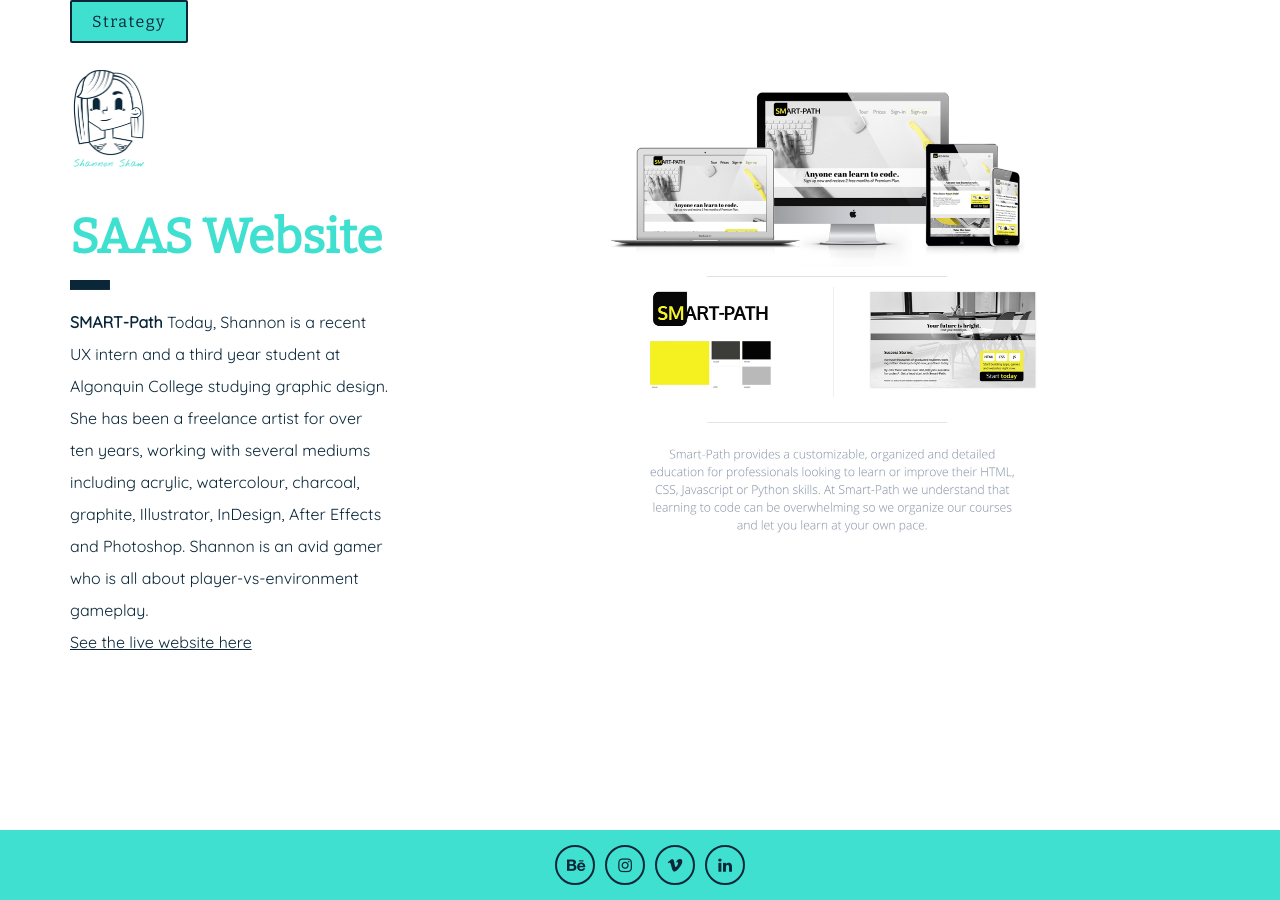
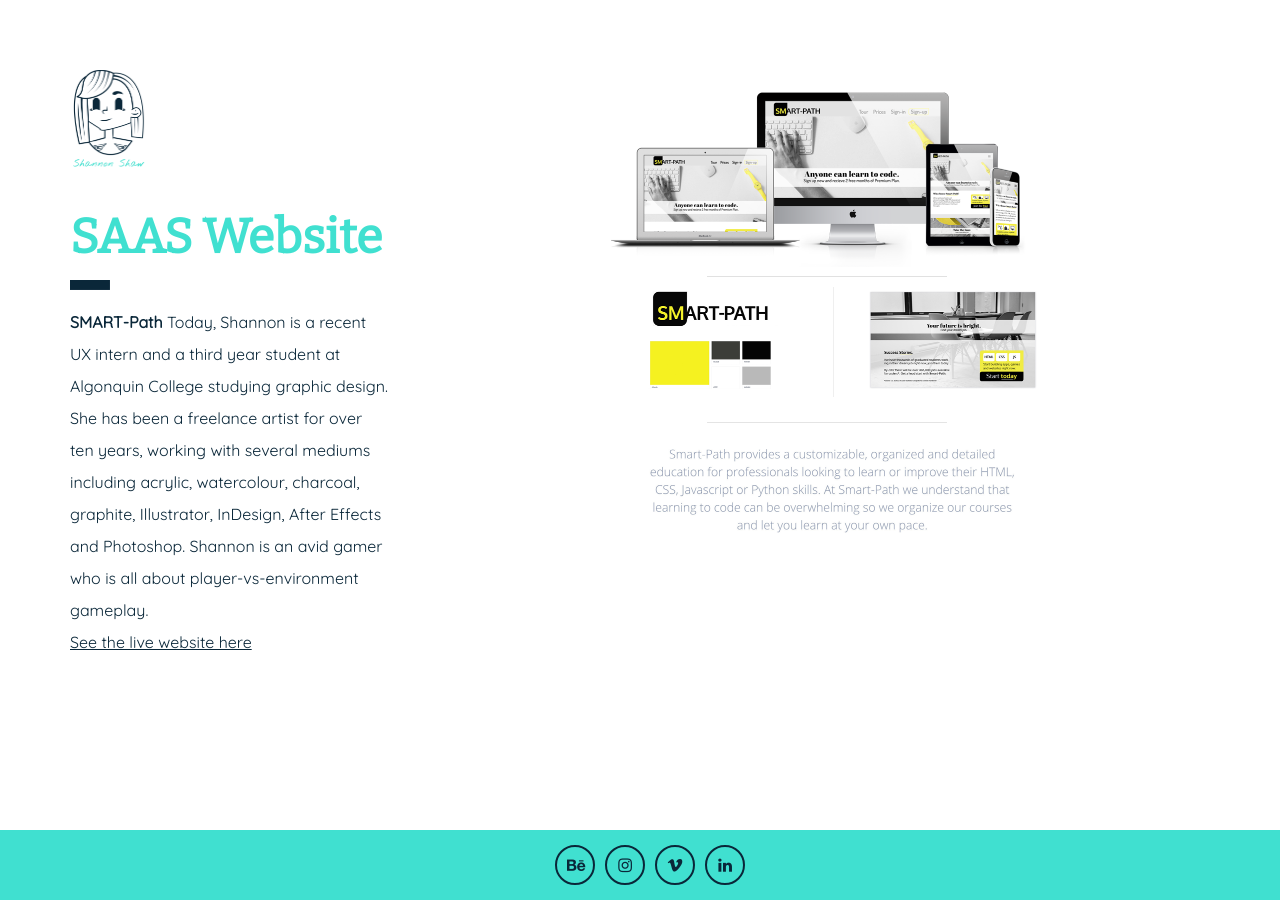
Before and after one commit to shaw0106/final-portfolio, a Jekyll site: the page built from smart-path-saas.html, in a window 1280 px wide. Built offline with Jekyll 4.4.1, drawn with Linux system fonts in a browser that asks for light colours; nearby versions of some CDN libraries.

Commit message:
Changed some stuff

```diff
--- a/alien-poster-design.html
+++ b/alien-poster-design.html
@@ -20,7 +20,3 @@
               <img class="img-lg" src='{{site.baseurl}}/content/alien.png' alt='Alien Poster Designed by Shannon Shaw'>
             </div>
     </div>
-
-      <div class="onfoot">
-        <a href="{{site.baseurl}}/sketchalien"><button class="button1">Sketches</button></a>
-      </div>
--- a/index.html
+++ b/index.html
@@ -1,7 +1,7 @@
 ---
 layout: default
 title: Shannon Shaw Portfolio
-description: Shannon Shaw Graphic Designer UI/UX Design, Motion and Illustration Ottawa
+description: Shannon Shaw Graphic Designer UI/UX Design Ottawa
 ---
 
   <div class="all-left">
--- a/magnify-app.html
+++ b/magnify-app.html
@@ -20,7 +20,3 @@
               <img class="img-lg"src='{{site.baseurl}}/content/mag-all.png' alt=''>
             </div>
     </div>
-
-      <div class="onfoot">
-        <a href="{{site.baseurl}}/sketchmag"><button class="button1">Wireframes</button></a>
-      </div>
--- a/smart-path-saas.html
+++ b/smart-path-saas.html
@@ -26,9 +26,6 @@
             </div>
     </div>
 
-      <div class="onfoot">
-        <a href="{{site.baseurl}}/stratsmart"><button class="button1">Strategy</button></a>
-      </div>
 
 
 </body>
```
